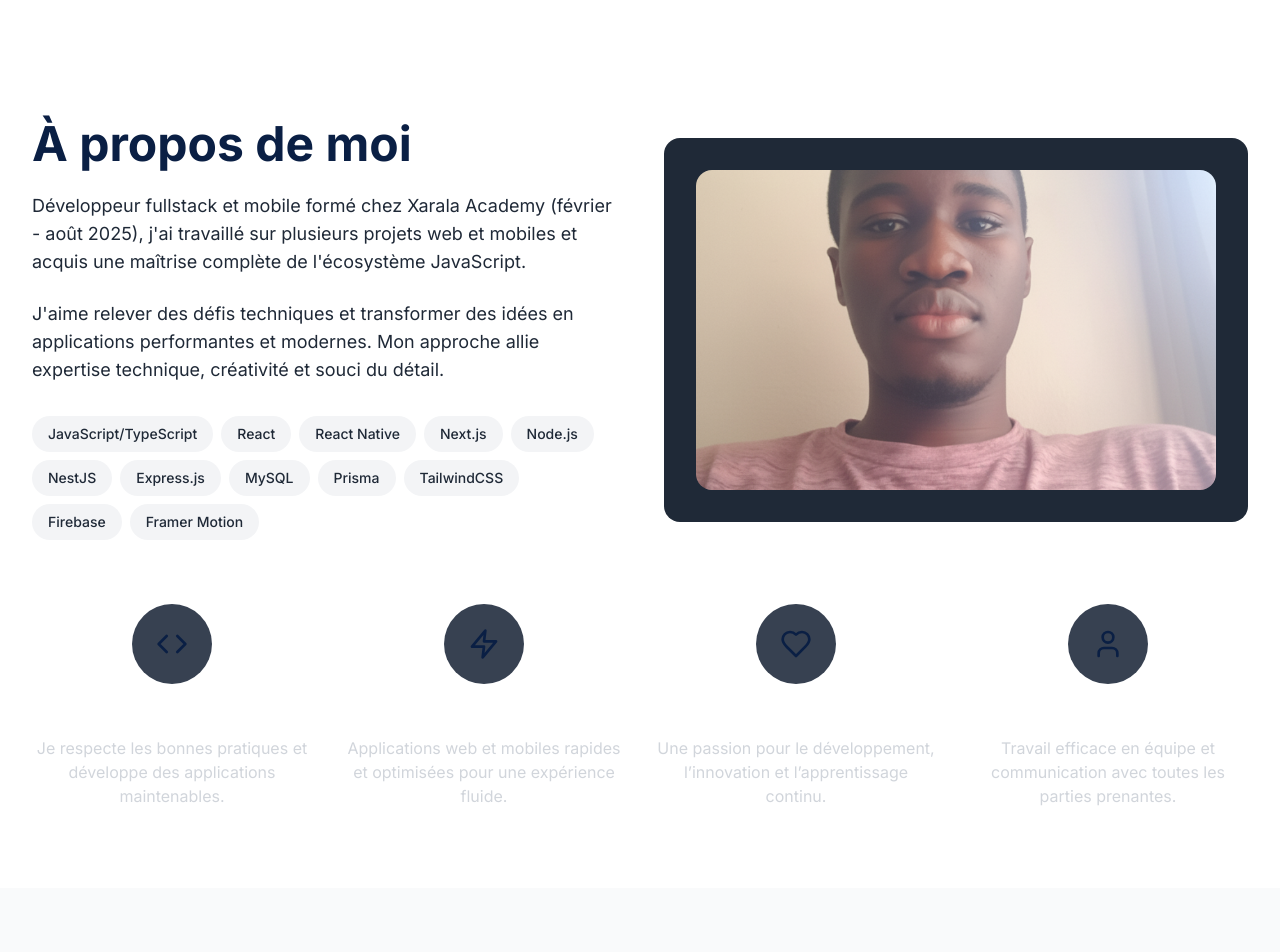
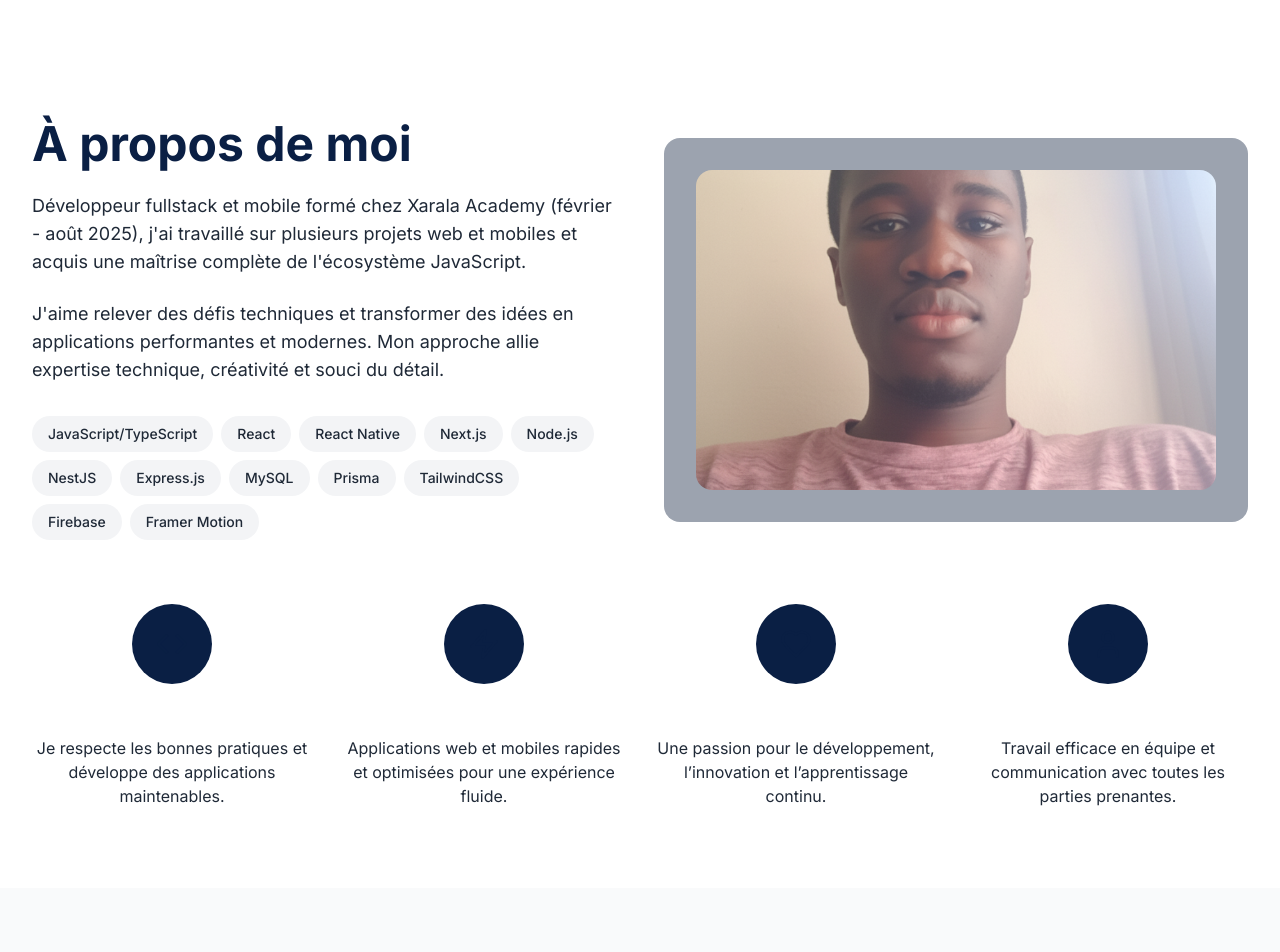
Before and after one commit to Bamba24/portofolio, a React (Vite) app: page / in a window 1280 px wide. Shown: the part 760-1712 px from the top of the page. Built offline with nearby package versions, Linux system fonts and the light colour scheme.

Commit message:
rectification

```diff
--- a/index.html
+++ b/index.html
@@ -4,7 +4,7 @@
     <meta charset="UTF-8" />
     <link rel="icon" type="image/svg+xml" href="/vite.svg" />
     <meta name="viewport" content="width=device-width, initial-scale=1.0" />
-    <meta name="description" content="Alexandre - Développeur Fullstack spécialisé en JavaScript, React, React Native et Node.js. Portfolio professionnel avec projets web et mobile." />
+    <meta name="description" content="Mouhamadou bamba diagne - Développeur Fullstack spécialisé en JavaScript, React, React Native et Node.js. Portfolio professionnel avec projets web et mobile." />
     <meta name="keywords" content="développeur, fullstack, javascript, react, react native, node.js, portfolio" />
     <title>Mouhamadou bamba diagne - Développeur Fullstack Web & Mobile</title>
   </head>
--- a/src/components/About.tsx
+++ b/src/components/About.tsx
@@ -97,7 +97,7 @@ export default function About() {
           </div>
 
           <div className="animate-slide-in-right">
-            <div className="bg-gray-800 rounded-2xl p-8 h-96 flex items-center justify-center">
+            <div className="bg-gray-400 rounded-2xl p-8 h-96 flex items-center justify-center">
               <img src="/images/pp.png" alt="Profil Bamba" className="w-full h-full object-cover rounded-2xl" />
             </div>
           </div>
@@ -116,7 +116,7 @@ export default function About() {
                   variants={item}
                   className="text-center"
                 >
-                  <div className="bg-gray-700  rounded-full w-20 h-20 flex items-center justify-center mx-auto mb-4">
+                  <div className="bg-primary text-white rounded-full w-20 h-20 flex items-center justify-center mx-auto mb-4">
                     {value.icon}
                   </div>
 
@@ -124,7 +124,7 @@ export default function About() {
                     {langue === 'fr' ? value.titleFr : value.titleEn}
                   </h3>
 
-                  <p className="text-gray-300 dark:text-gray-700">
+                  <p className="text-gray-800 ">
                     {langue === 'fr' ? value.descriptionFr : value.descriptionEn}
                   </p>
                 </motion.div>
```
